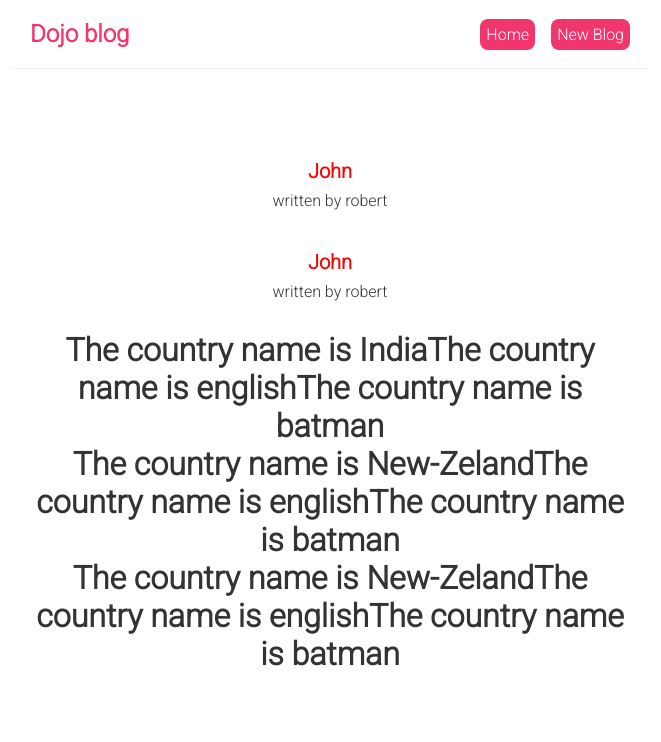
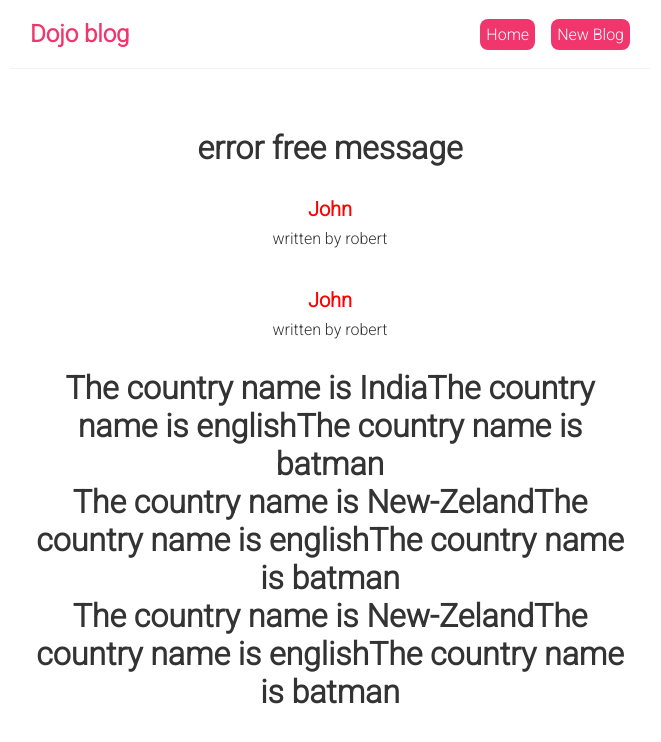
Before and after one commit to priya-0002/React-Blog, a React (Create React App) app: page / in a window 1280 px wide. Shown: the top 742 px of the page, without its empty margins (310-971 px from the left). Built offline with nearby package versions, Linux system fonts and the light colour scheme; data requests are answered from the project's data file.

Commit message:
error handling

```diff
--- a/src/Home.js
+++ b/src/Home.js
@@ -4,7 +4,8 @@ import BlogList from  './BlogList';
 
 const Home = () => {
     const[blogs,setBlogs]=useState([]);
-    const[isPending,setIsPending]=useState(false);
+    const[isPending,setIsPending]=useState(true);
+    const[error,setError]=useState(true);
 
 
 
@@ -12,6 +13,10 @@ const Home = () => {
           setTimeout(()=>{
             fetch('http://localhost:8001/blogs')
             .then((res)=>{
+              console.log(res)
+              if(!res.ok)   {
+              throw Error('could not fetch for that api');
+              }
               return res.json();
             })
             .then((result)=>{
@@ -19,11 +24,17 @@ const Home = () => {
               console.log(result);
               setBlogs(result)
               console.log(blogs)
-             setIsPending(true)
+             setIsPending(false)
+             setError(null)
+
+            })
+            .catch(err=>{
+              setIsPending(false)
+              setError(err.message)
 
             })
 
-          }
+          },1000
 
           )
 
@@ -33,7 +44,8 @@ const Home = () => {
 
     return (
       <div className="home">
-      {isPending?<BlogList blogers={blogs}/>:<h1> loading..</h1>
+        {error?<h1> {error}</h1>:<h1> error free message</h1>}
+      {isPending?<h1> loading..</h1>:<BlogList blogers={blogs}/>
 
         }
         </div>
```
